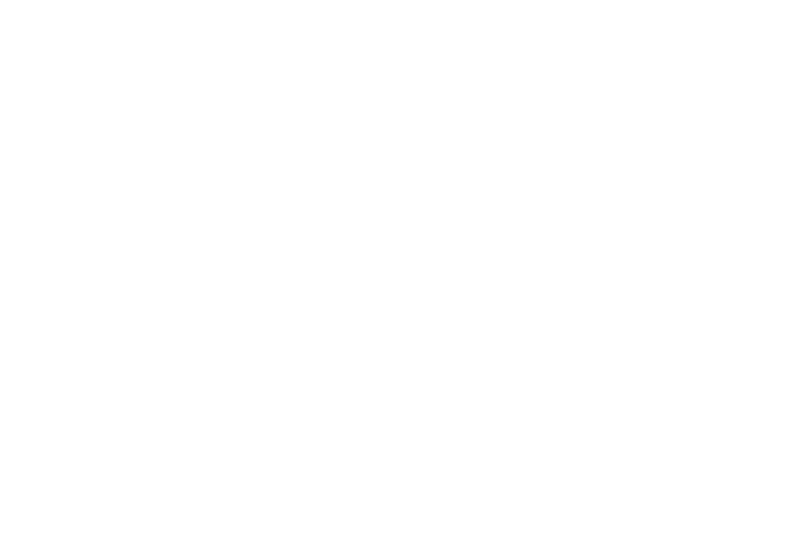
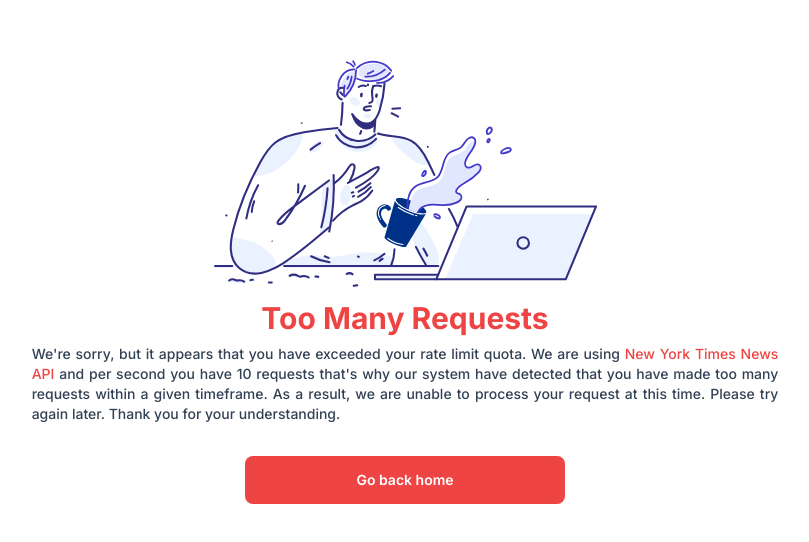
Before and after one commit to Finestwork/NewsLinker, a Vue app: page /error/rate-limit-exceeded in a window 1280 px wide. Before the commit this address had no page. Shown: the part 114-656 px from the top of the page, without its empty margins (235-1044 px from the left). Built offline with nearby package versions, Linux system fonts and the light colour scheme; what prettier-plugin-tailwindcss would draw is missing.

Commit message:
Add error page when rate limit has been exceeded

```diff
--- a/src/page/Category/Category.vue
+++ b/src/page/Category/Category.vue
@@ -88,10 +88,10 @@
 </template>
 
 <script setup>
+import { useRoute, RouterLink, useRouter } from 'vue-router';
+import { ref } from 'vue';
 import Nprogress from 'nprogress';
 import 'nprogress/nprogress.css';
-import { useRoute, RouterLink } from 'vue-router';
-import { ref } from 'vue';
 import TimesAPI from '@/helpers/APIs/TimesAPI';
 import ArrowLeft from '@/components/icons/ArrowLeft.vue';
 import Footer from '@/components/globals/Footer.vue';
@@ -119,7 +119,11 @@ const handleRequest = (res) => {
 };
 TimesAPI.getArticles({
   q: CATEGORY.value
-}).then(handleRequest);
+})
+  .then(handleRequest)
+  .catch((err) => {
+    if (!!err.response && err.response.status === 429) useRouter().push({ name: 'RateLimitError' });
+  });
 </script>
 
 <style>
--- /dev/null
+++ b/src/page/Errors/RateLimitError.vue
@@ -0,0 +1,26 @@
+<template>
+  <section class="flex h-screen flex-col items-center justify-center">
+    <span class="mb-3 flex w-4/5 max-w-sm md:w-96">
+      <img class="w-full" src="/assets/images/fatal-error.svg" alt="Fatal Error Image" />
+    </span>
+    <h2 class="text-2xl font-bold text-red-500 sm:text-3xl">Too Many Requests</h2>
+
+    <p class="mt-2 w-10/12 text-justify text-sm font-medium text-slate-700 md:w-7/12">
+      We're sorry, but it appears that you have exceeded your rate limit quota. We are using
+      <span class="text-red-500">New York Times News API</span> and per second you have 10 requests
+      that's why our system have detected that you have made too many requests within a given
+      timeframe. As a result, we are unable to process your request at this time. Please try again
+      later. Thank you for your understanding.
+    </p>
+
+    <router-link
+      class="my-2 mt-8 flex w-11/12 max-w-xs justify-center rounded-lg bg-red-500 px-4 py-3.5 text-sm font-semibold text-white hover:bg-red-600"
+      :to="{ name: 'Home' }"
+      >Go back home</router-link
+    >
+  </section>
+</template>
+
+<script setup>
+import { RouterLink } from 'vue-router';
+</script>
--- a/src/page/Home/Home.vue
+++ b/src/page/Home/Home.vue
@@ -1,27 +1,35 @@
 <template>
+  <PageLoader v-if="!areAllComponentsLoaded" />
   <Header @header-loaded="isHeaderLoaded = true" />
 
   <div class="px-4" v-if="isHeaderLoaded">
     <div class="divide-y divide-dashed divide-slate-400 py-10">
       <div class="mb-20 flex flex-col xl:flex-row">
-        <AboutHealth />
-        <Opinion />
+        <AboutHealth @health-loaded="isHealthLoaded = true" />
+        <Opinion @opinion-loaded="isOpinionLoaded = true" />
       </div>
-
-      <TheWorld />
+      <TheWorld @world-loaded="isWorldLoaded = true" />
     </div>
 
-    <Footer class="" />
+    <Footer />
   </div>
 </template>
 
 <script setup>
-import { ref } from 'vue';
+import { ref, computed } from 'vue';
 import Header from './Partials/Header.vue';
 import AboutHealth from './Partials/AboutHealth.vue';
 import Opinion from '@/page/Home/Partials/Opinion.vue';
 import TheWorld from '@/page/Home/Partials/TheWorld.vue';
 import Footer from '@/components/globals/Footer.vue';
+import PageLoader from '@/components/globals/PageLoader.vue';
 
 const isHeaderLoaded = ref(false);
+const isHealthLoaded = ref(false);
+const isOpinionLoaded = ref(false);
+const isWorldLoaded = ref(false);
+
+const areAllComponentsLoaded = computed(
+  () => isHeaderLoaded.value && isHealthLoaded.value && isOpinionLoaded.value && isWorldLoaded.value
+);
 </script>
--- a/src/page/Home/Partials/AboutHealth.vue
+++ b/src/page/Home/Partials/AboutHealth.vue
@@ -29,12 +29,14 @@
 
 <script setup>
 import { reactive } from 'vue';
+import { useRouter } from 'vue-router';
 import BlurredTitleNews from '@/components/globals/BlurredTitleNews.vue';
 import NewsCard from '@/components/globals/NewsCard.vue';
 import SectionTitle from '@/components/globals/SectionTitle.vue';
 import TimesAPI from '@/helpers/APIs/TimesAPI';
 import NameFormatter from '@/helpers/Formatters/NameFormatter';
 
+const EMITS = defineEmits(['healthLoaded']);
 const MAIN_NEWS = reactive({
   headerBg: '',
   headline: '',
@@ -47,7 +49,8 @@ const SUB_NEWS = reactive([]);
 TimesAPI.getArticles({
   q: 'Health',
   fq: 'section_name:("Health")'
-}).then((res) => {
+})
+  .then((res) => {
     const NEWS = res.data.response.docs.slice(0, 3);
     SUB_NEWS.value = NEWS.filter((news, ind) => ind !== 0).map((news) => {
       const MAIN_NEWS_AUTHOR_NAME = NameFormatter.formatName(
@@ -74,5 +77,10 @@ TimesAPI.getArticles({
     MAIN_NEWS.author = MAIN_NEWS_AUTHOR_NAME;
     MAIN_NEWS.publishedDate = new Date(NEWS[0].pub_date);
     MAIN_NEWS.src = NEWS[0].web_url;
+
+    EMITS('healthLoaded');
+  })
+  .catch((err) => {
+    if (!!err.response && err.response.status === 429) useRouter().push({ name: 'RateLimitError' });
   });
 </script>
--- a/src/page/Home/Partials/Header.vue
+++ b/src/page/Home/Partials/Header.vue
@@ -1,7 +1,4 @@
 <template>
-  <Teleport to="body">
-    <PageLoader v-if="showLoader" />
-  </Teleport>
   <header
     v-if="!!MAIN_NEWS"
     ref="header"
@@ -41,7 +38,7 @@
 
 <script setup>
 import { ref, nextTick, defineEmits } from 'vue';
-import PageLoader from '@/components/globals/PageLoader.vue';
+import { useRouter } from 'vue-router';
 import QuoteLeft from '@/components/icons/QuoteLeft.vue';
 import BlurredNavbar from '@/components/globals/BlurredNavbar.vue';
 import BlurredCardFeatureList from '@/components/globals/BlurredCardFeatureList.vue';
@@ -110,5 +107,9 @@ document.body.style.overflow = 'hidden';
 TimesAPI.getArticles({
   q: 'news',
   fq: 'section_name:("World")'
-}).then(handleRequest);
+})
+  .then(handleRequest)
+  .catch((err) => {
+    if (!!err.response && err.response.status === 429) useRouter().push({ name: 'RateLimitError' });
+  });
 </script>
--- a/src/page/Home/Partials/Opinion.vue
+++ b/src/page/Home/Partials/Opinion.vue
@@ -34,16 +34,19 @@
 
 <script setup>
 import { ref } from 'vue';
+import { useRouter } from 'vue-router';
 import SectionTitle from '@/components/globals/SectionTitle.vue';
 import TimesAPI from '@/helpers/APIs/TimesAPI';
 import NameFormatter from '@/helpers/Formatters/NameFormatter';
 
+const EMITS = defineEmits(['opinionLoaded']);
 const OPINIONS = ref([]);
 
 TimesAPI.getArticles({
   fq: 'section_name:("Opinion")',
   sort: 'newest'
-}).then((res) => {
+})
+  .then((res) => {
     const DATA = res.data.response.docs.slice(0, 6);
     OPINIONS.value = DATA.map((opinion) => {
       const AUTHOR_NAME = NameFormatter.formatName(
@@ -61,5 +64,10 @@ TimesAPI.getArticles({
         date: new Date(opinion.pub_date).toLocaleDateString('en', { dateStyle: 'long' })
       };
     });
+
+    EMITS('opinionLoaded');
+  })
+  .catch((err) => {
+    if (!!err.response && err.response.status === 429) useRouter().push({ name: 'RateLimitError' });
   });
 </script>
--- a/src/page/Home/Partials/TheWorld.vue
+++ b/src/page/Home/Partials/TheWorld.vue
@@ -60,11 +60,13 @@
 
 <script setup>
 import { ref } from 'vue';
+import { useRouter } from 'vue-router';
 import SectionTitle from '@/components/globals/SectionTitle.vue';
 import AuthorWithDate from '@/components/globals/AuthorWithDate.vue';
 import TimesAPI from '@/helpers/APIs/TimesAPI';
 import NewsFormatter from '@/helpers/Formatters/NewsFormatter';
 
+const EMITS = defineEmits(['worldLoaded']);
 const BIG_NEWS = ref(null);
 const SUB_NEWS = ref(null);
 const LIST_NEWS = ref(null);
@@ -72,10 +74,15 @@ const LIST_NEWS = ref(null);
 TimesAPI.getArticles({
   q: 'War',
   fq: 'section_name:("World")'
-}).then((res) => {
-  const DATA = res.data.response.docs;
-  BIG_NEWS.value = DATA.slice(0, 1).map((news) => NewsFormatter.format(news))[0];
-  SUB_NEWS.value = DATA.slice(1, 2).map((news) => NewsFormatter.format(news))[0];
-  LIST_NEWS.value = DATA.slice(2, 5).map((news) => NewsFormatter.format(news));
-});
+})
+  .then((res) => {
+    const DATA = res.data.response.docs;
+    BIG_NEWS.value = DATA.slice(0, 1).map((news) => NewsFormatter.format(news))[0];
+    SUB_NEWS.value = DATA.slice(1, 2).map((news) => NewsFormatter.format(news))[0];
+    LIST_NEWS.value = DATA.slice(2, 5).map((news) => NewsFormatter.format(news));
+    EMITS('worldLoaded');
+  })
+  .catch((err) => {
+    if (!!err.response && err.response.status === 429) useRouter().push({ name: 'RateLimitError' });
+  });
 </script>
--- a/src/router/index.js
+++ b/src/router/index.js
@@ -1,6 +1,7 @@
 import { createRouter, createWebHistory } from 'vue-router';
 import Home from '../page/Home/Home.vue';
 import Category from '../page/Category/Category.vue';
+import RateLimitError from '@/page/Errors/RateLimitError.vue';
 
 const router = createRouter({
   history: createWebHistory(import.meta.env.BASE_URL),
@@ -14,6 +15,11 @@ const router = createRouter({
       path: '/category/:id',
       name: 'Category',
       component: Category
+    },
+    {
+      path: '/error/rate-limit-exceeded',
+      name: 'RateLimitError',
+      component: RateLimitError
     }
   ]
 });
```
Also changed, not shown: public/assets/images/fatal-error.svg (added). Lines whose indentation alone changed are shown as unchanged.
